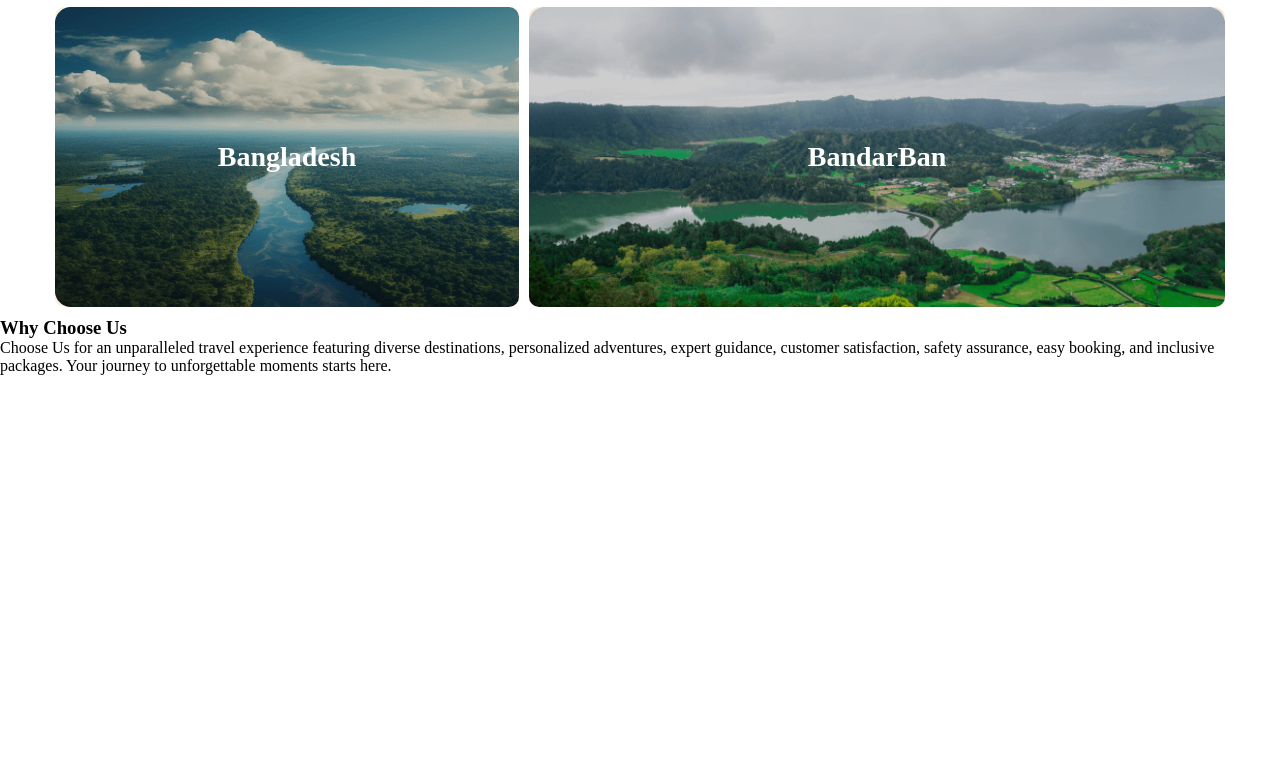
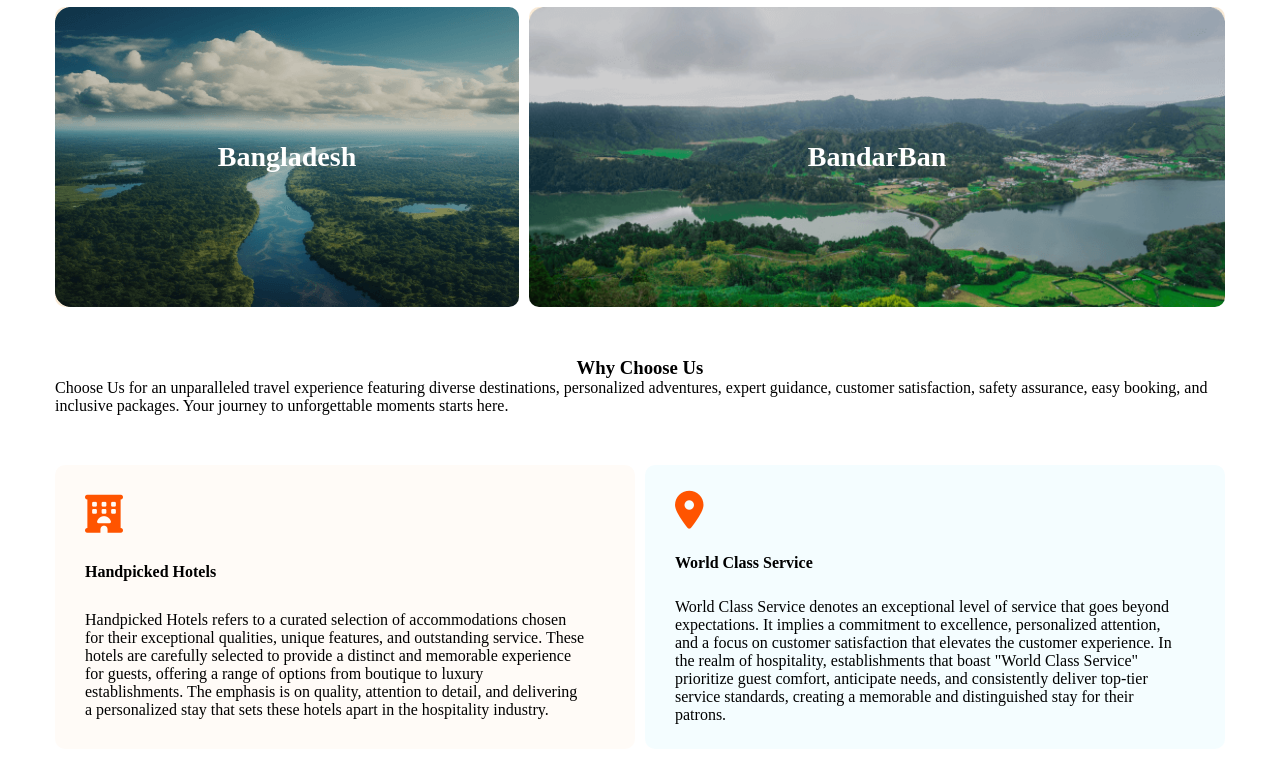
Before and after one commit to MILON-2377/assignment-b9-a2, a plain HTML site: page index.html in a window 1280 px wide. Shown: the part 2100-2859 px from the top of the page. Before the commit the page ends 2475 px from the top, so only its background shows below. Drawn offline with Linux system fonts and the light colour scheme.

Commit message:
hotel cards added and also added styles of those cards

```diff
--- a/index.html
+++ b/index.html
@@ -105,6 +105,22 @@
             <h3>Why Choose Us</h3>
             <p>Choose Us for an unparalleled travel experience featuring diverse destinations, personalized adventures, expert guidance, customer satisfaction, safety assurance, easy booking, and inclusive packages. Your journey to unforgettable moments starts here.</p>
         </div>
+        <div class="hotel-card">
+            <div class="card1">
+                <div class="hotel-icon">
+                    <i class="fa-solid fa-hotel"></i>
+                </div>
+                <h4>Handpicked Hotels</h4>
+                <p>Handpicked Hotels refers to a curated selection of accommodations chosen for their exceptional qualities, unique features, and outstanding service. These hotels are carefully selected to provide a distinct and memorable experience for guests, offering a range of options from boutique to luxury establishments. The emphasis is on quality, attention to detail, and delivering a personalized stay that sets these hotels apart in the hospitality industry.</p>
+            </div>
+            <div class="card2">
+                <div class="hotel-icon">
+                    <i class="fa-solid fa-location-dot"></i>
+                </div>
+                <h4>World Class Service</h4>
+                <p>World Class Service denotes an exceptional level of service that goes beyond expectations. It implies a commitment to excellence, personalized attention, and a focus on customer satisfaction that elevates the customer experience. In the realm of hospitality, establishments that boast "World Class Service" prioritize guest comfort, anticipate needs, and consistently deliver top-tier service standards, creating a memorable and distinguished stay for their patrons.</p>
+            </div>
+        </div>
     </main>
 </body>
 </html>
--- a/style.css
+++ b/style.css
@@ -285,6 +285,61 @@ input[type="text"], .when, .selcet-type, .find-btn{
     margin-bottom: 20px;
 }
 
+
+
+/*Why Choose us */
+
+.why-choose{
+    width: 1170px;
+    margin: 0 auto;
+    display: flex;
+    flex-direction: column;
+    justify-content: center;
+    align-items: center;
+    margin-top: 50px;
+}
+
+.why-choose p{
+    width: 500;
+}
+
+/* hotel cards */
+
+.hotel-card{
+    width: 1170px;
+    margin: 0 auto;
+    display: grid;
+    grid-template-columns: 1fr 1fr;
+    column-gap: 10px;
+    margin-bottom: 10px;
+    margin-top: 50px;
+
+}
+
+.card1, .card2{
+    background-color: rgba(251, 181, 99, 0.05);
+    height: 284px;
+    border-radius: 10px;
+    display: flex;
+    flex-direction: column;
+    justify-content: space-evenly;
+    padding-left: 30px;
+}
+
+.card2{
+    background: rgba(41, 206, 246, 0.05);
+}
+
+.card1 p, .card2 p{
+    width: 500px;
+}
+
+.hotel-icon i{
+    font-size: 38px;
+    color: #FF5400;
+}
+
+
 /* to make responsive header and hero section */
 
 @media screen and (max-width: 600px) {
```
Also changed, not shown: hotel 1.svg (added), map 1.svg (added).
